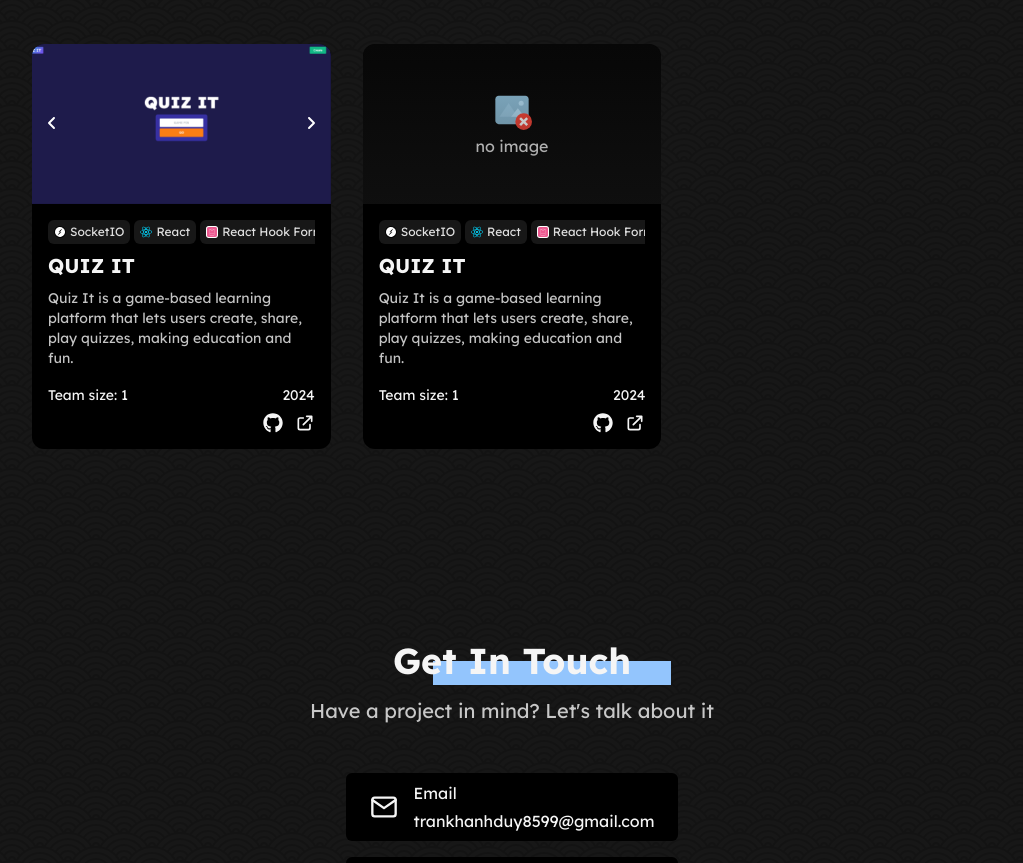
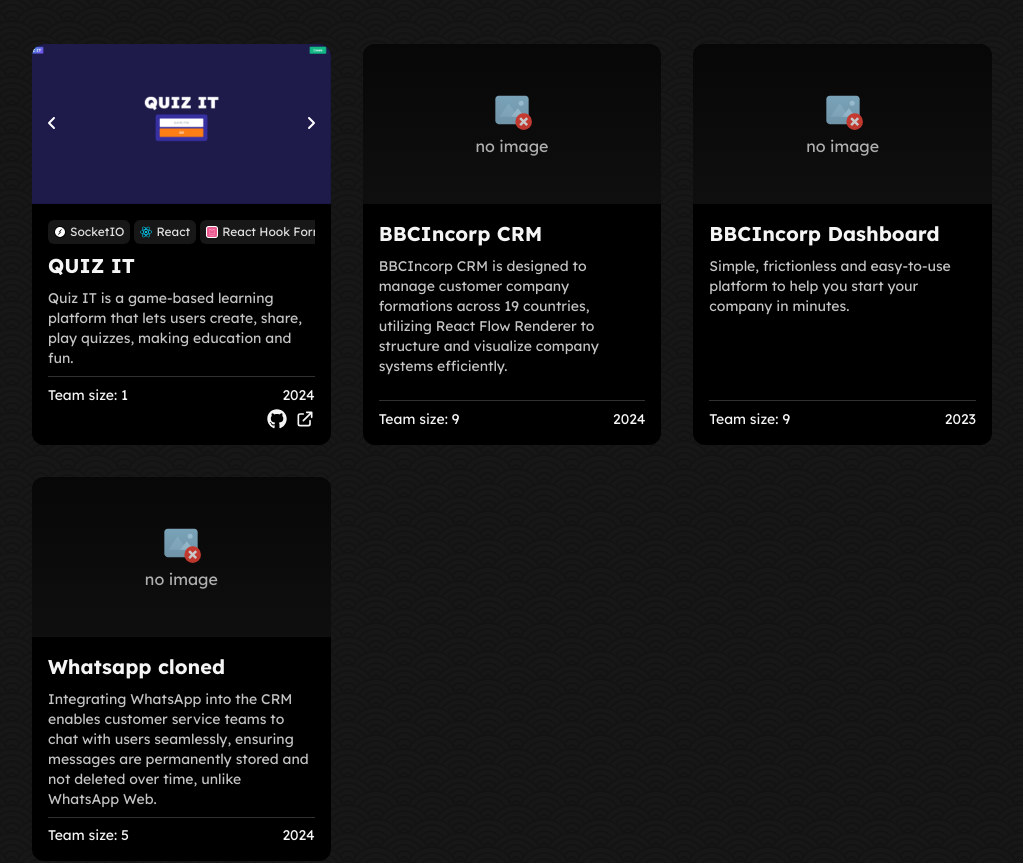
Before and after one commit to duy-nirvana/my-portfolio, a React (Vite) app: page / in a window 1280 px wide. Shown: the part 1380-2243 px from the top of the page, without its empty margins (128-1151 px from the left). Built offline with nearby package versions, Linux system fonts and the light colour scheme.

Commit message:
update projects

```diff
--- a/src/components/common/ProjectCard.jsx
+++ b/src/components/common/ProjectCard.jsx
@@ -9,6 +9,7 @@
 
 import { Swiper, SwiperSlide } from "swiper/react";
 import { Navigation } from "swiper/modules";
+import { twMerge } from "tailwind-merge";
 
 const ProjectCard = ({ project, technologies }) => {
   const {
@@ -25,7 +26,7 @@
 
   return (
     <article className="group bg-dark rounded-xl overflow-hidden transition-all duration-300 ">
-      <div className="block ">
+      <div className="flex flex-col h-full">
         <div className="relative h-40 md:h-fit overflow-hidden">
           {Array.isArray(image) ? (
             <Swiper
@@ -78,8 +79,15 @@
           <div className="absolute inset-0 bg-gradient-to-t from-primary/80 to-transparent opacity-60"></div>
         </div>
 
-        <div className="p-4">
-          <Swiper spaceBetween={4} slidesPerView={"auto"} grabCursor={true}>
+        <div className="p-4 flex flex-col flex-grow justify-between">
+          <div>
+            {tags?.length && (
+              <Swiper
+                spaceBetween={4}
+                slidesPerView={"auto"}
+                grabCursor={true}
+                className="mb-2"
+              >
                 {tags
                   .map((tag) => technologies.find((tech) => tech.id === tag))
                   .map((tech) => (
@@ -97,25 +105,40 @@
                     </SwiperSlide>
                   ))}
               </Swiper>
+            )}
 
-          <h3 className="text-xl font-bold my-2 text-secondary transition-colors">
+            <h3 className="text-xl font-bold text-secondary transition-colors mb-2">
               {title}
             </h3>
-          <p className="text-secondary/80 text-sm mb-1">{description}</p>
-          <div className="my-2 w-full bg-light/20 h-[0.5px]"></div>
+            <p className="text-secondary/80 text-sm">{description}</p>
+          </div>
+          <div>
+            <div className="w-full bg-secondary/20 h-[0.5px] my-2"></div>
 
-          <div className="relative flex justify-between items-center mb-2">
+            <div className="flex flex-col gap-1">
+              <div className="relative flex justify-between items-center">
                 <p className="text-secondary text-sm">Team size: {team_size}</p>
                 <p className="text-secondary text-sm">{date}</p>
               </div>
 
-          <div className="flex justify-end gap-3">
+              <div
+                className={twMerge(
+                  "flex justify-end gap-2",
+                  !source_url && !live_url && "hidden"
+                )}
+              >
+                {source_url && (
                   <Link to={source_url} target="_blank">
                     <FaGithub className="w-5 h-5 text-secondary hover:text-accent" />
                   </Link>
+                )}
+                {live_url && (
                   <Link to={live_url} target="_blank">
                     <HiOutlineExternalLink className="w-5 h-5 text-secondary hover:text-accent" />
                   </Link>
+                )}
+              </div>
+            </div>
           </div>
         </div>
       </div>
--- a/src/components/sections/ProjectSection.jsx
+++ b/src/components/sections/ProjectSection.jsx
@@ -3,61 +3,12 @@
 import { getTechnologies } from "../../utils";
 import ProjectCard from "../common/ProjectCard";
 import SectionHeading from "../common/SectionHeading";
+import data from "../../data/project.json";
 
 const ProjectsSection = () => {
   const { theme } = useContext(ThemeContext);
   const technologies = getTechnologies(theme);
-
-  const featuredProjects = [
-    {
-      id: "quiz-it",
-      title: "QUIZ IT",
-      team_size: 1,
-      date: "2024",
-      description:
-        "Quiz It is a game-based learning platform that lets users create, share, play quizzes, making education and fun.",
-      tags: [
-        "socket-io",
-        "react",
-        "react-hook-form",
-        "redux",
-        "node",
-        "express",
-        "mongodb",
-      ],
-      image: [
-        "quiz-it-thumbnail.png",
-        "quiz-it-1.png",
-        "quiz-it-2.png",
-        "quiz-it-3.png",
-        "quiz-it-4.png",
-        "quiz-it-5.png",
-        "quiz-it-6.png",
-      ],
-      source_url: "https://github.com/duy-nirvana/quiz-it",
-      live_url: "https://quiz-it-beta.vercel.app/",
-    },
-    {
-      id: "quiz-it",
-      title: "QUIZ IT",
-      team_size: 1,
-      date: "2024",
-      description:
-        "Quiz It is a game-based learning platform that lets users create, share, play quizzes, making education and fun.",
-      tags: [
-        "socket-io",
-        "react",
-        "react-hook-form",
-        "redux",
-        "node",
-        "express",
-        "mongodb",
-      ],
-      image: null,
-      source_url: "https://github.com/duy-nirvana/quiz-it",
-      live_url: "https://quiz-it-beta.vercel.app/",
-    },
-  ];
+  const { projects } = data;
 
   return (
     <section id="projects" className="py-16 md:py-24">
@@ -69,7 +20,7 @@
         />
 
         <div className="grid grid-cols-1 md:grid-cols-2 lg:grid-cols-3 gap-8">
-          {featuredProjects.map((project) => (
+          {projects.map((project) => (
             <ProjectCard
               key={project.id}
               project={project}
@@ -77,12 +28,6 @@
             />
           ))}
         </div>
-
-        {/* <div className="text-center mt-12">
-          <Button to="/projects" variant="primary">
-            View All Projects
-          </Button>
-        </div> */}
       </div>
     </section>
   );
--- /dev/null
+++ b/src/data/project.json
@@ -0,0 +1,64 @@
+{
+  "projects": [
+    {
+      "id": "quiz-it",
+      "title": "QUIZ IT",
+      "team_size": 1,
+      "date": "2024",
+      "description": "Quiz IT is a game-based learning platform that lets users create, share, play quizzes, making education and fun.",
+      "tags": [
+        "socket-io",
+        "react",
+        "react-hook-form",
+        "redux",
+        "node",
+        "express",
+        "mongodb"
+      ],
+      "image": [
+        "quiz-it-thumbnail.png",
+        "quiz-it-1.png",
+        "quiz-it-2.png",
+        "quiz-it-3.png",
+        "quiz-it-4.png",
+        "quiz-it-5.png",
+        "quiz-it-6.png"
+      ],
+      "source_url": "https://github.com/duy-nirvana/quiz-it",
+      "live_url": "https://quiz-it-beta.vercel.app/"
+    },
+    {
+      "id": "crm-bbc-incorp",
+      "title": "BBCIncorp CRM",
+      "team_size": 9,
+      "date": "2024",
+      "description": "BBCIncorp CRM is designed to manage customer company formations across 19 countries, utilizing React Flow Renderer to structure and visualize company systems efficiently.",
+      "tags": null,
+      "image": null,
+      "source_url": null,
+      "live_url": null
+    },
+    {
+      "id": "dashboard-bbc-incorp",
+      "title": "BBCIncorp Dashboard",
+      "team_size": 9,
+      "date": "2023",
+      "description": "Simple, frictionless and easy-to-use platform to help you start your company in minutes.",
+      "tags": null,
+      "image": null,
+      "source_url": null,
+      "live_url": null
+    },
+    {
+      "id": "whatsapp",
+      "title": "Whatsapp cloned",
+      "team_size": 5,
+      "date": "2024",
+      "description": "Integrating WhatsApp into the CRM enables customer service teams to chat with users seamlessly, ensuring messages are permanently stored and not deleted over time, unlike WhatsApp Web.",
+      "tags": null,
+      "image": null,
+      "source_url": null,
+      "live_url": null
+    }
+  ]
+}
```
Lines whose indentation alone changed are shown as unchanged.
